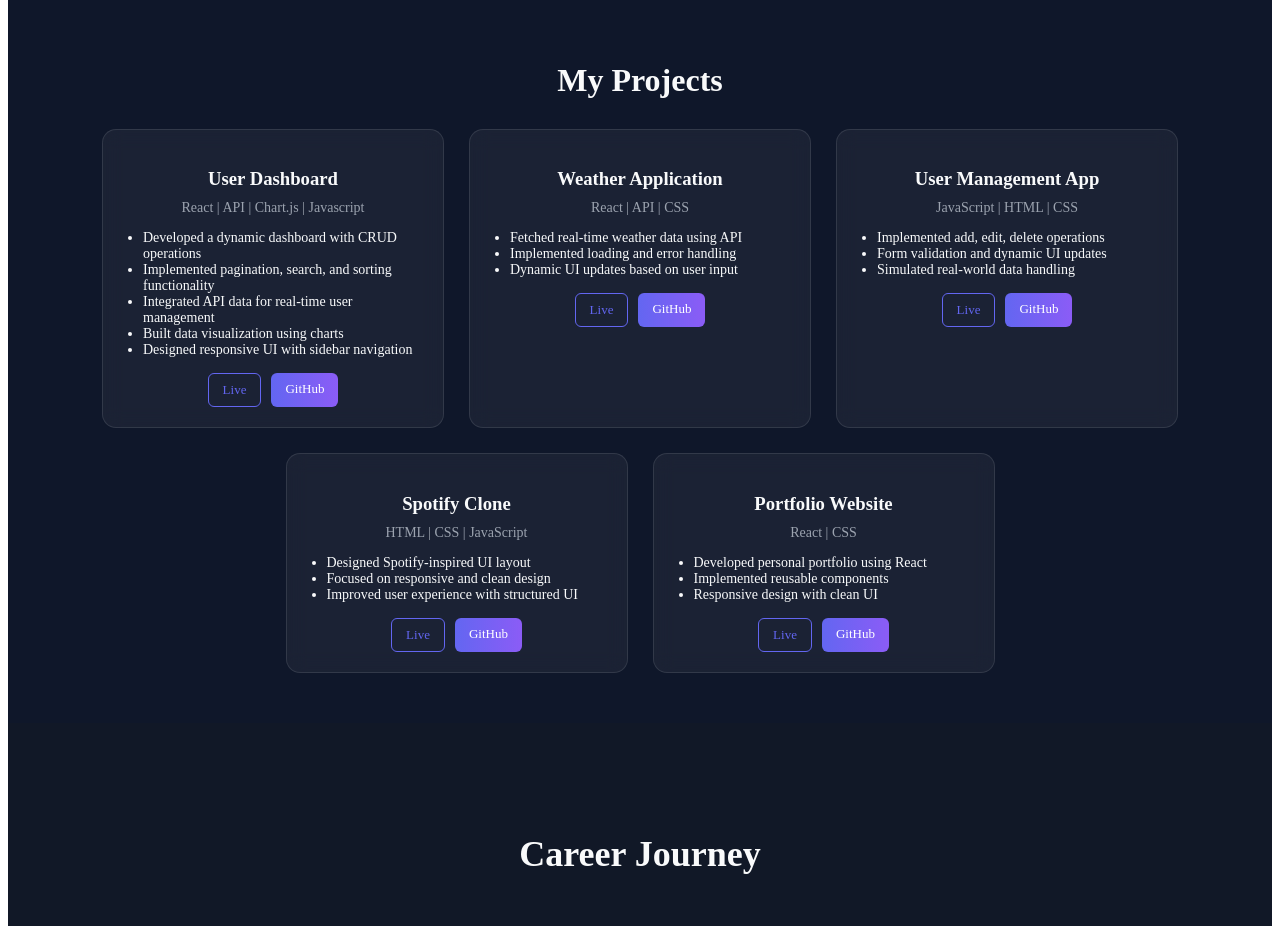
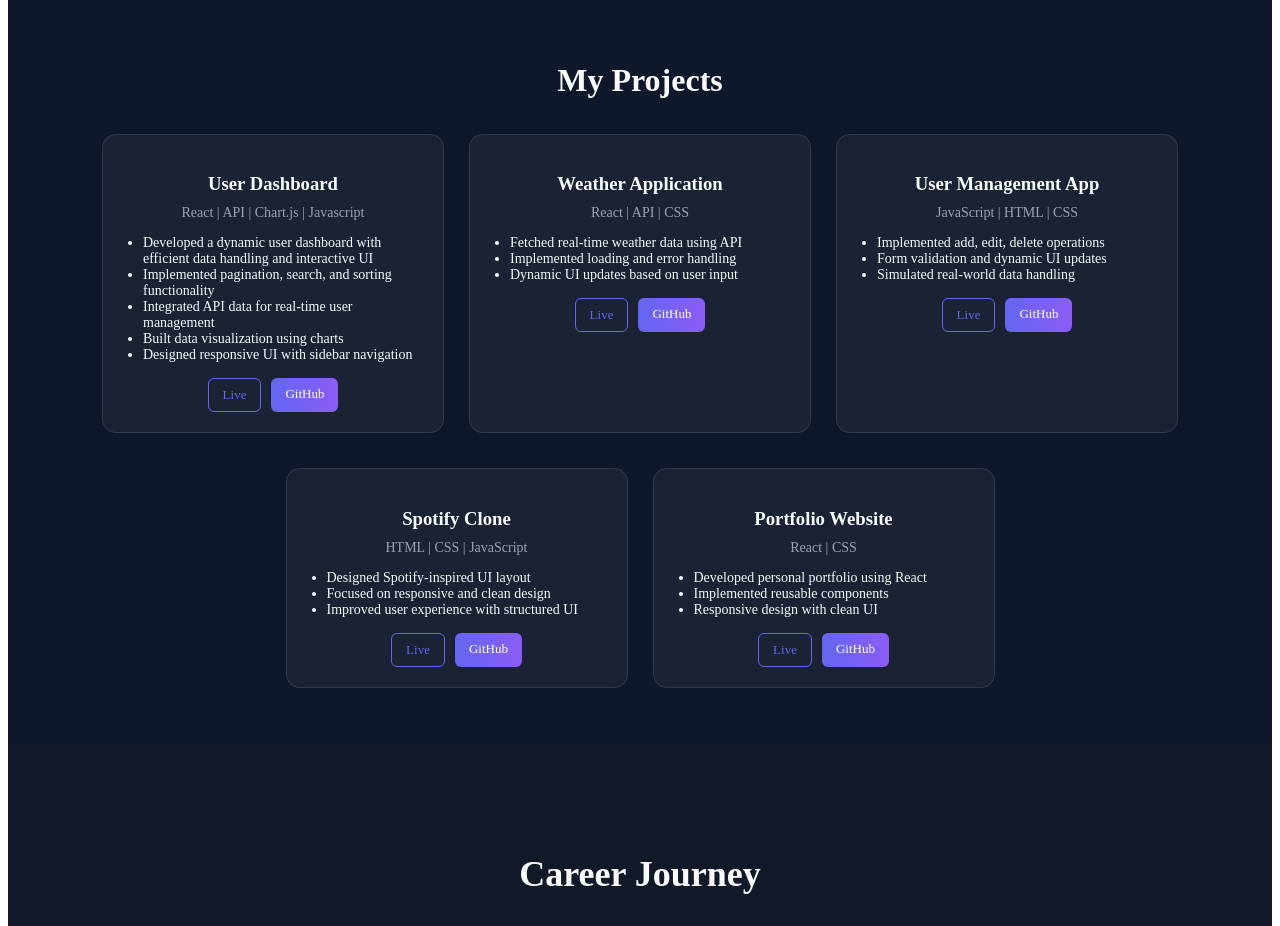
Before and after one commit to VaishnaviRasalay/Vaishnavi--Portfolio, a React (Vite) app: page / in a window 1280 px wide. Shown: the part 1740-2666 px from the top of the page. Built offline with nearby package versions, Linux system fonts and the light colour scheme.

Commit message:
updated projects ui

```diff
--- a/src/components/Projects.css
+++ b/src/components/Projects.css
@@ -24,7 +24,7 @@
   width: 300px;
   padding: 20px;
   border-radius: 14px;
-
+  margin:5px 0;
   background: rgba(255, 255, 255, 0.05);
   border: 1px solid rgba(255, 255, 255, 0.1);
 
@@ -64,6 +64,7 @@
   display: flex;
   gap: 10px;
   justify-content: center;
+
 }
 
 /* BUTTON BASE */
@@ -81,6 +82,7 @@
   border: 1px solid #6366f1;
   color: #6366f1;
 }
+
 
 /* GITHUB HOVER */
 .project-buttons a:first-child:hover {
--- a/src/components/ProjectsData.jsx
+++ b/src/components/ProjectsData.jsx
@@ -2,7 +2,7 @@ const projects = [
   {
     title:"User Dashboard",
     tech: "React | API | Chart.js | Javascript ",
-    desc:["Developed a dynamic dashboard with CRUD operations",
+    desc:["Developed a dynamic user dashboard with efficient data handling and interactive UI",
   "Implemented pagination, search, and sorting functionality",
   "Integrated API data for real-time user management",
   "Built data visualization using charts",
```
